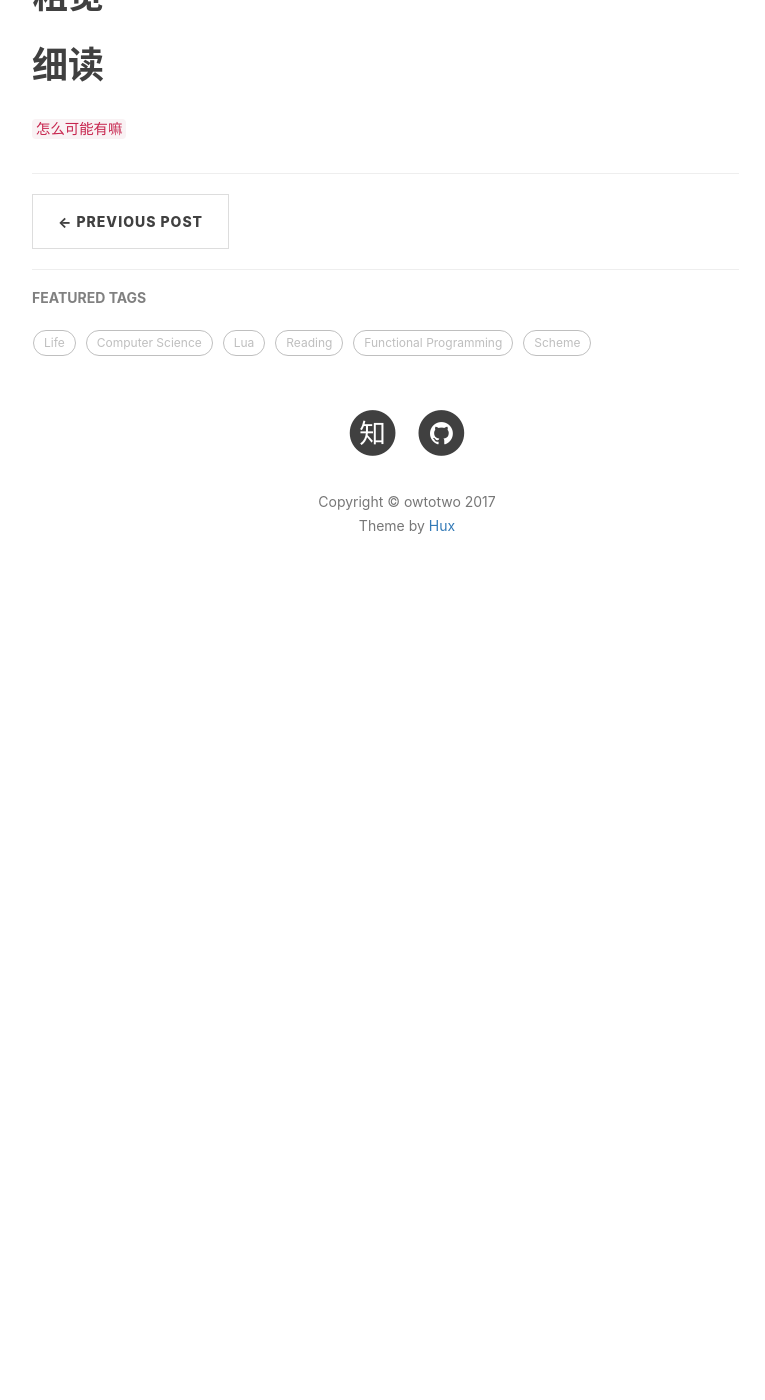
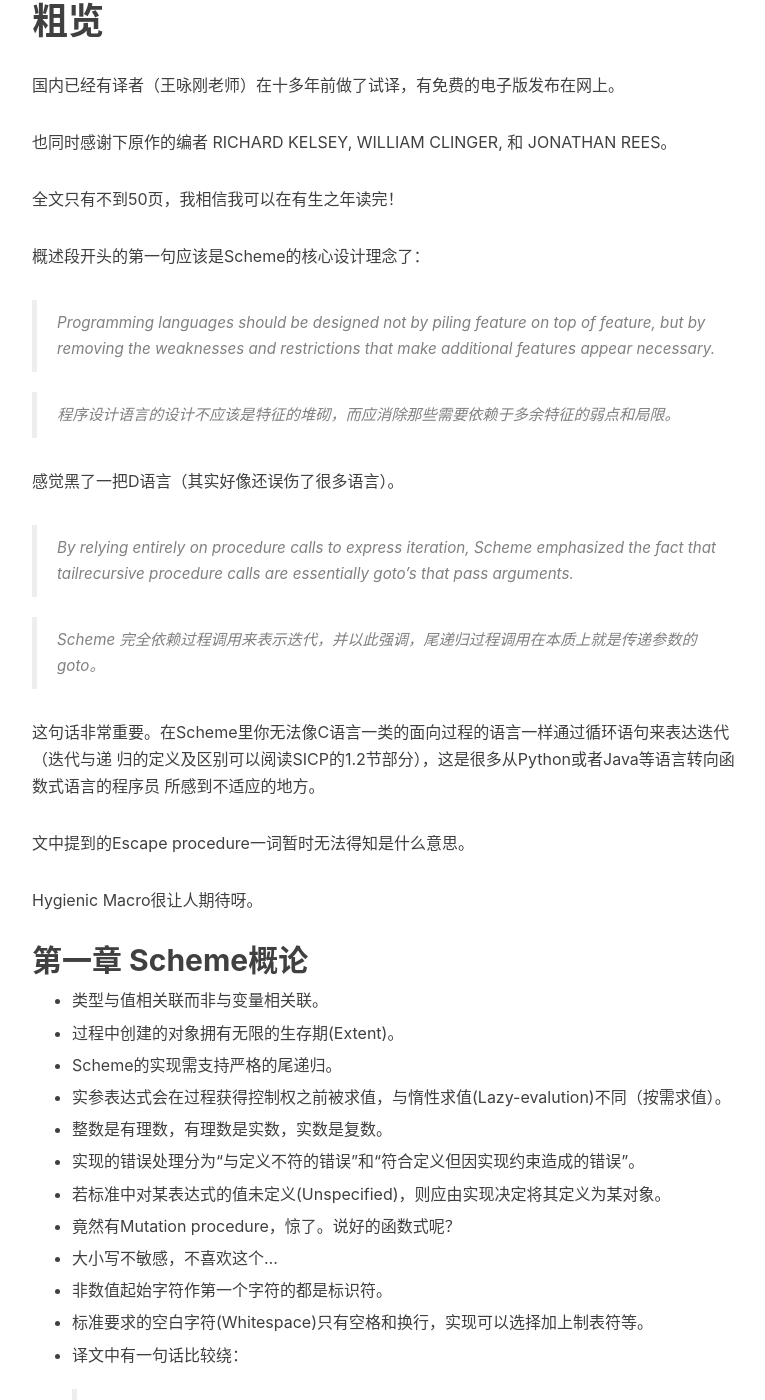
Before and after one commit to owtotwo/owtotwo.github.io, a Jekyll site: the page built from _posts/2017-02-11-r5rs-reading.md, in a window 1280 px wide and 1400 px high, scrolled down 1163 px. Shown: the whole window, without its empty margins (233-998 px from the left). Built offline with Jekyll 4.4.1, drawn with Linux system fonts in a browser that asks for light colours; nearby versions of some CDN libraries; comment, search, counter and statistics services are not loaded; before the commit the page ends 1793 px from its top, so only the background shows below that; some of the changed text lies outside the part shown.

Commit message:
更一点点！

````diff
--- a/_posts/2017-02-11-r5rs-reading.md
+++ b/_posts/2017-02-11-r5rs-reading.md
@@ -13,7 +13,9 @@ tags:
     - Language Standard
 ---
 
-> What you want to say.
+> Programming languages should be designed not by piling feature on top of
+feature, but by removing the weaknesses and restrictions that make additional
+features appear necessary.
 
 # 前言
 
@@ -24,12 +26,90 @@ tags:
 这个坑起源于Racket这个东东，因为做得很不错，文档写得很好，因为就写Scheme写上瘾了。虽然说还是处
 于未入门状态，但是对于如此简洁的语法（S-Expression）还有优雅的函数式特性，搞搞这东西还是很爽的。
 
-由于前面略读了一遍 [_The Little Schemer_][1] 感觉受到了严重的打击，所以被迫跑来看Scheme标准文档
-压压惊。
+由于前面略读了一遍 [_The Little Schemer_][1] 感觉受到了严重的打击，所以被迫跑来看Scheme标
+准文档压压惊。
 
 # 粗览
 
+国内已经有译者（王咏刚老师）在十多年前做了试译，有免费的电子版发布在网上。
 
+也同时感谢下原作的编者 RICHARD KELSEY, WILLIAM CLINGER, 和 JONATHAN REES。
+
+全文只有不到50页，我相信我可以在有生之年读完！
+
+概述段开头的第一句应该是Scheme的核心设计理念了：
+
+> Programming languages should be designed not by piling feature on top of
+feature, but by removing the weaknesses and restrictions that make additional
+features appear necessary.
+
+> 程序设计语言的设计不应该是特征的堆砌，而应消除那些需要依赖于多余特征的弱点和局限。
+
+感觉黑了一把D语言（其实好像还误伤了很多语言）。
+
+> By relying entirely on procedure calls to express iteration, Scheme emphasized
+the fact that tailrecursive procedure calls are essentially goto’s that pass
+arguments.
+
+> Scheme 完全依赖过程调用来表示迭代，并以此强调，尾递归过程调用在本质上就是传递参数的 goto。
+
+这句话非常重要。在Scheme里你无法像C语言一类的面向过程的语言一样通过循环语句来表达迭代（迭代与递
+归的定义及区别可以阅读SICP的1.2节部分），这是很多从Python或者Java等语言转向函数式语言的程序员
+所感到不适应的地方。
+
+文中提到的Escape procedure一词暂时无法得知是什么意思。
+
+Hygienic Macro很让人期待呀。
+
+## 第一章 Scheme概论
+
+*   类型与值相关联而非与变量相关联。
+
+*   过程中创建的对象拥有无限的生存期(Extent)。
+
+*   Scheme的实现需支持严格的尾递归。
+
+*   实参表达式会在过程获得控制权之前被求值，与惰性求值(Lazy-evalution)不同（按需求值）。
+
+*   整数是有理数，有理数是实数，实数是复数。
+
+*   实现的错误处理分为“与定义不符的错误”和“符合定义但因实现约束造成的错误”。
+
+*   若标准中对某表达式的值未定义(Unspecified)，则应由实现决定将其定义为某对象。
+
+*   竟然有Mutation procedure，惊了。说好的函数式呢？
+
+*   大小写不敏感，不喜欢这个…
+
+*   非数值起始字符作第一个字符的都是标识符。
+
+*   标准要求的空白字符(Whitespace)只有空格和换行，实现可以选择加上制表符等。
+
+*   译文中有一句话比较绕：
+
+    > 注释对 Scheme 来说是不可见的，但该行的结尾是一个可见的空白符，这可以防止注释出现在标识符
+    或数值的中间。
+
+    我们看看原文：
+
+    > Comments are invisible to Scheme, but the end of the line is visible as
+    whitespace. This prevents a comment from appearing in the middle of an
+    identifier or number.
+
+    这个就比较清楚了，我们来举个例子：
+
+    ``` Scheme
+    (define near-the-comment; I am a comment.
+    beginning-of-line)
+    ```
+
+    假如注释的末尾换行不可见（即和注释一同被无视掉），就会变成：
+
+    ``` Scheme
+    (define near-the-commentbeginning-of-line) ; Syntax Error!
+    ```
+
+*
 
 # 细读
 
````
